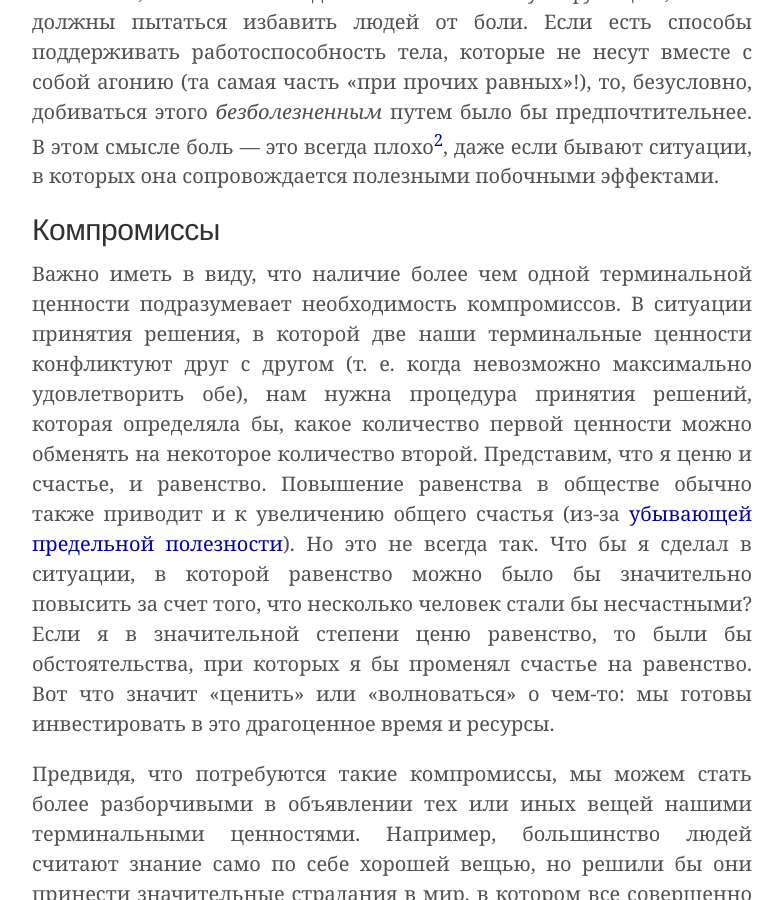
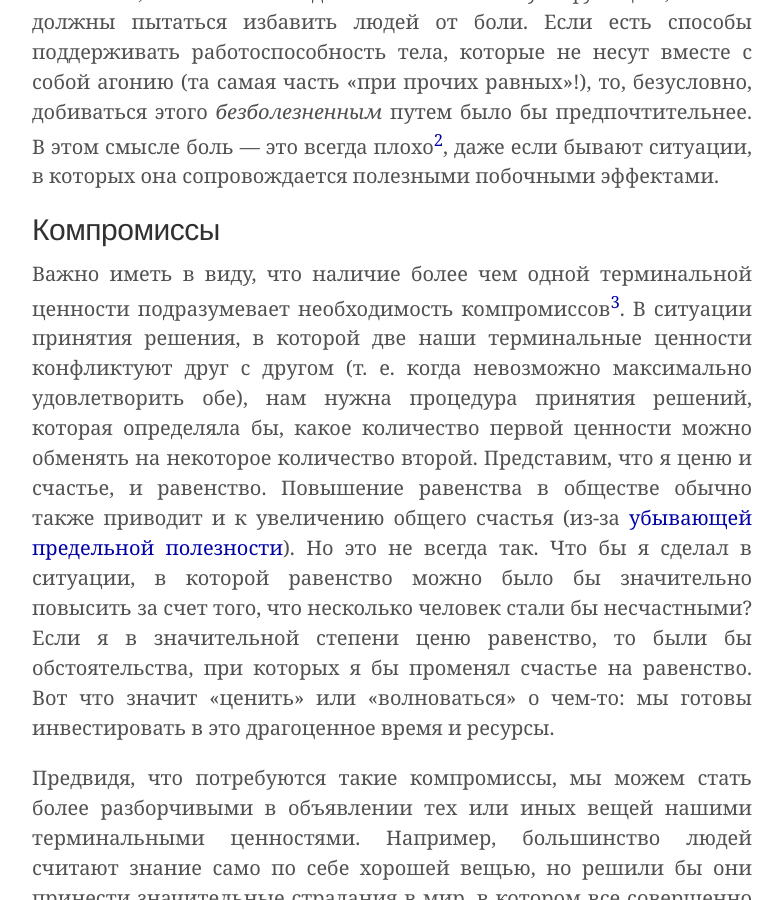
Before and after one commit to ReducingSuffering/reducingsuffering.github.io, a Jekyll site: the page built from _articles/lukas-gloor-means-and-ends.md, in a window 1280 px wide and 900 px high, scrolled down 3524 px. Shown: the whole window, without its empty margins (248-1031 px from the left). Built offline with Jekyll 4.4.1, drawn with Linux system fonts in a browser that asks for light colours; some of the changed text lies outside the part shown.

Commit message:
Update lukas-gloor-means-and-ends.md

```diff
--- a/_articles/lukas-gloor-means-and-ends.md
+++ b/_articles/lukas-gloor-means-and-ends.md
@@ -54,7 +54,8 @@
 
 ## Компромиссы
 
-Важно иметь в виду, что наличие более чем одной терминальной ценности подразумевает необходимость компромиссов. В ситуации принятия решения, в которой две наши терминальные ценности конфликтуют друг с другом (т. е. когда невозможно максимально удовлетворить обе), нам нужна процедура принятия решений, которая определяла бы, какое количество первой ценности можно обменять на некоторое количество второй. Представим, что я ценю и счастье, и равенство. Повышение равенства в обществе обычно также приводит и к увеличению общего счастья (из-за [убывающей предельной полезности](https://ru.wikipedia.org/wiki/%D0%9F%D1%80%D0%B5%D0%B4%D0%B5%D0%BB%D1%8C%D0%BD%D0%B0%D1%8F_%D0%BF%D0%BE%D0%BB%D0%B5%D0%B7%D0%BD%D0%BE%D1%81%D1%82%D1%8C)). Но это не всегда так. Что бы я сделал в ситуации, в которой равенство можно было бы значительно повысить за счет того, что несколько человек стали бы несчастными? Если я в значительной степени ценю равенство, то были бы обстоятельства, при которых я бы променял счастье на равенство. Вот что значит «ценить» или «волноваться» о чем-то: мы готовы инвестировать в это драгоценное время и ресурсы.
+<a name="citation3"></a>
+Важно иметь в виду, что наличие более чем одной терминальной ценности подразумевает необходимость компромиссов<sup><a href="#footnote3">3</a></sup>. В ситуации принятия решения, в которой две наши терминальные ценности конфликтуют друг с другом (т. е. когда невозможно максимально удовлетворить обе), нам нужна процедура принятия решений, которая определяла бы, какое количество первой ценности можно обменять на некоторое количество второй. Представим, что я ценю и счастье, и равенство. Повышение равенства в обществе обычно также приводит и к увеличению общего счастья (из-за [убывающей предельной полезности](https://ru.wikipedia.org/wiki/%D0%9F%D1%80%D0%B5%D0%B4%D0%B5%D0%BB%D1%8C%D0%BD%D0%B0%D1%8F_%D0%BF%D0%BE%D0%BB%D0%B5%D0%B7%D0%BD%D0%BE%D1%81%D1%82%D1%8C)). Но это не всегда так. Что бы я сделал в ситуации, в которой равенство можно было бы значительно повысить за счет того, что несколько человек стали бы несчастными? Если я в значительной степени ценю равенство, то были бы обстоятельства, при которых я бы променял счастье на равенство. Вот что значит «ценить» или «волноваться» о чем-то: мы готовы инвестировать в это драгоценное время и ресурсы.
 
 Предвидя, что потребуются такие компромиссы, мы можем стать более разборчивыми в объявлении тех или иных вещей нашими терминальными ценностями. Например, большинство людей считают знание само по себе хорошей вещью, но решили бы они принести значительные страдания в мир, в котором все совершенно счастливы (и оставались бы такими бесконечно), если бы это был единственный способ произвести больше знаний? Какой смысл в знаниях, если все остальное остается тем же самым, если они не приносят счастья и не удовлетворяют никаких интересов? Это те вопросы, что мы должны задавать себе, думая о наших целях и ценностях.
 
@@ -70,6 +71,8 @@
 
 Примечания переводчика:
 
-<a name="footnote1"></a>1. "Терминальные ценности" часто зовут также "внутренними" или "присущими" (англ. "intrinsic value"). <a href="#citation1">↩︎</a>
+<a name="footnote1"></a>1. "Терминальные ценности" часто зовут также "внутренними" или "присущими" (англ. "[intrinsic value](https://en.wikipedia.org/wiki/Intrinsic_value_(ethics))"). <a href="#citation1">↩︎</a>
 
 <a name="footnote2"></a>2. В этом случае, чтобы подчеркнуть, что боль хоть и является терминальной ценностью, но оценивается нами как нечто плохое, а не хорошее, можно использовать термин "отрицательная терминальная ценность" или "терминальная антиценность". <a href="#citation2">↩︎</a>
+
+<a name="footnote3"></a>3. На самом деле [возможны](https://www.simonknutsson.com/value-lexicality) системы ценностей, не допускающие описанных здесь компромиссов — в них используется четкая иерархия между терминальными ценностями, а [соответствующие](https://casparoesterheld.com/2016/08/08/lexicographic-utility-functions/) этим системам "функции полезности" принимают значения в многомерных пространствах. <a href="#citation3">↩︎</a>
```
